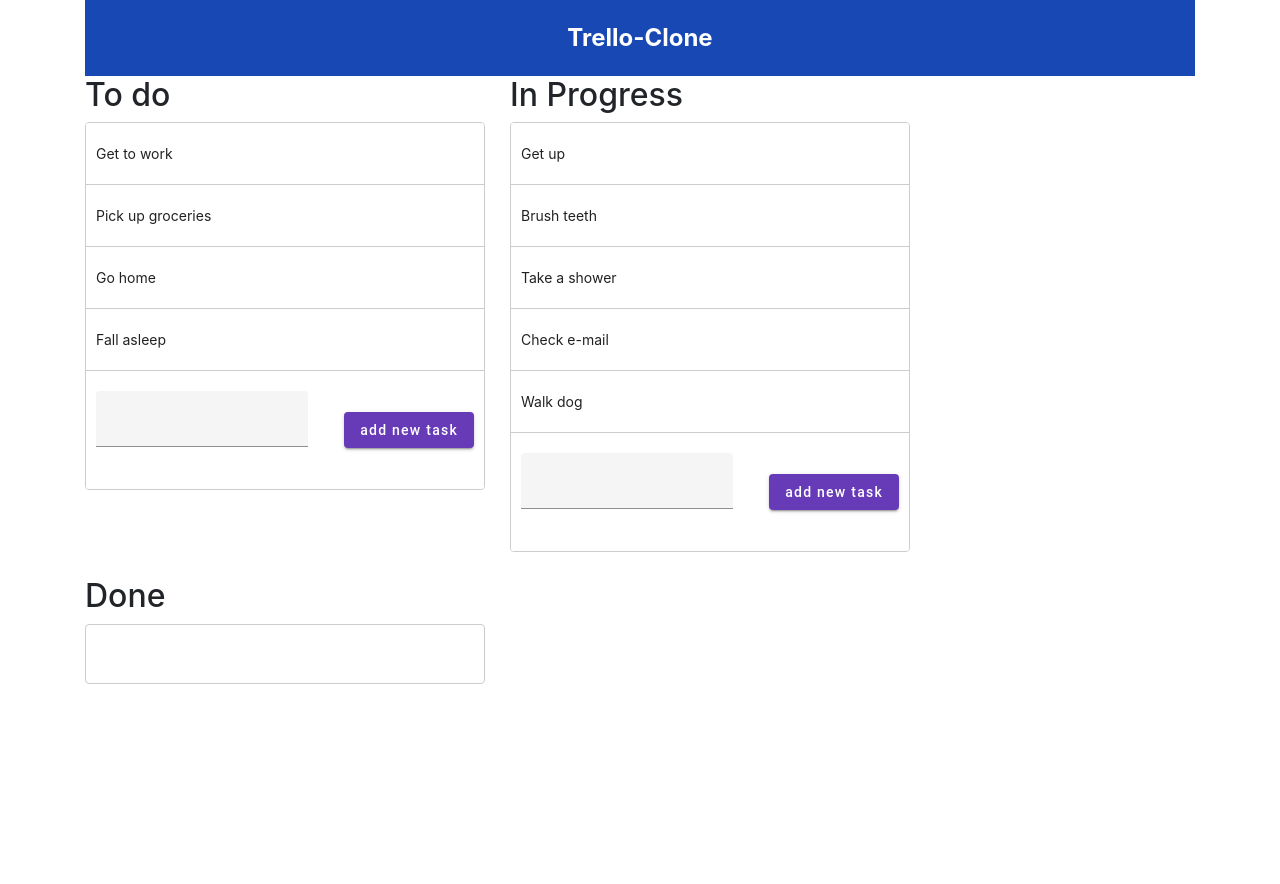
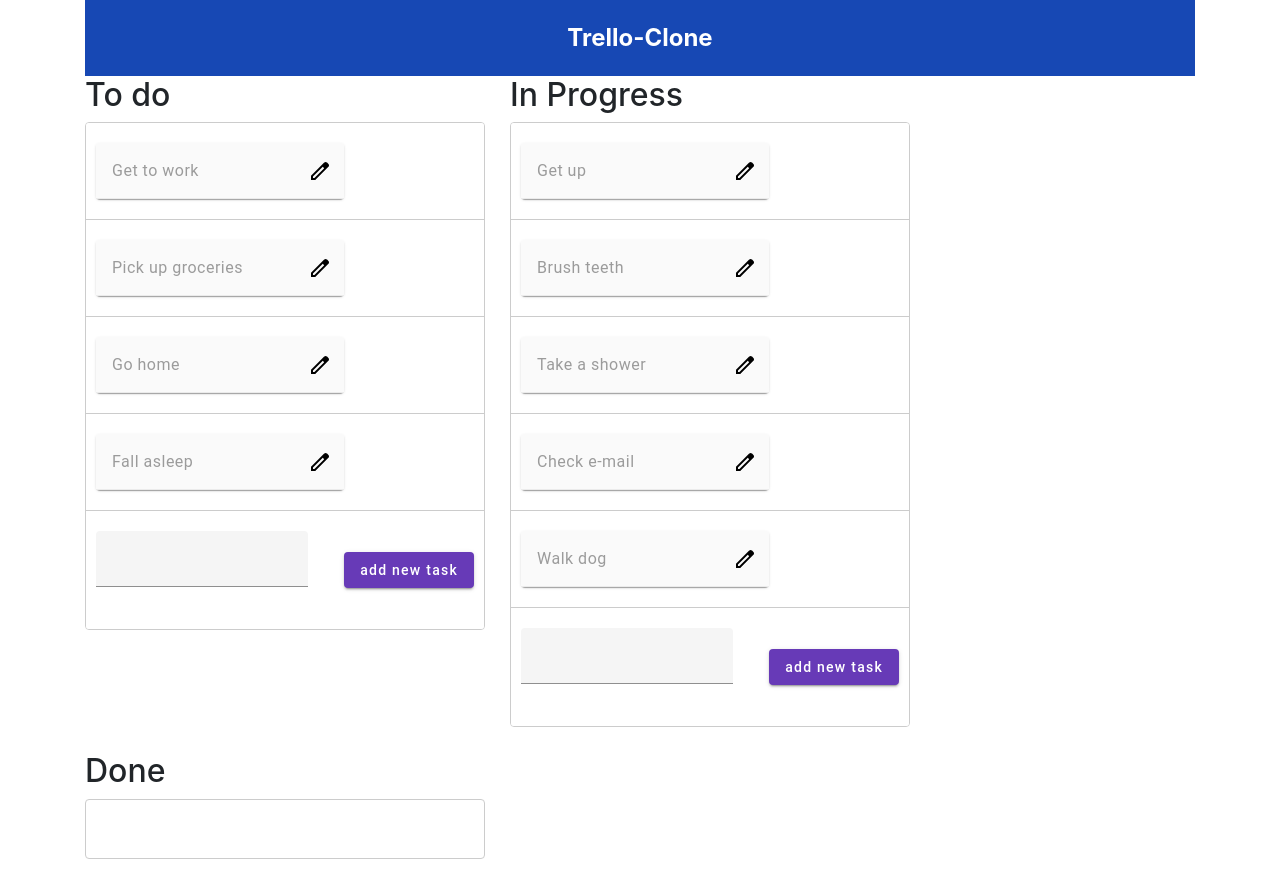
Before and after one commit to ChinmayPAt/PWA, an Angular app: page / in a window 1280 px wide. Before the commit the page ends 800 px from the top, so only its background shows below. Built offline with nearby package versions, Linux system fonts and the light colour scheme.

Commit message:
integrate cards with board

```diff
--- a/src/app/components/board/board.component.html
+++ b/src/app/components/board/board.component.html
@@ -4,7 +4,7 @@
     <div cdkDropList #todoList="cdkDropList" [cdkDropListData]="todo" [cdkDropListConnectedTo]="[doneList, inProgressList]"
         class="example-list" (cdkDropListDropped)="drop($event)">
         @for (item of todo; track item) {
-        <div class="example-box drag" cdkDrag>{{item}}</div>
+        <app-card class="example-box drag" cdkDrag [value]="item"></app-card>
         }
         <div class="example-box add-task">
             <mat-form-field>
@@ -21,7 +21,7 @@
     <div cdkDropList #inProgressList="cdkDropList" [cdkDropListData]="inProgress"
         [cdkDropListConnectedTo]="[todoList, doneList]" class="example-list" (cdkDropListDropped)="drop($event)">
         @for (item of inProgress; track item) {
-        <div class="example-box drag" cdkDrag>{{item}}</div>
+        <app-card class="example-box drag" cdkDrag [value]="item"></app-card>
         }
         <div class="example-box add-task">
             <mat-form-field>
@@ -38,7 +38,7 @@
     <div cdkDropList #doneList="cdkDropList" [cdkDropListData]="done" [cdkDropListConnectedTo]="[todoList, inProgressList]"
         class="example-list" (cdkDropListDropped)="drop($event)">
         @for (item of done; track item) {
-        <div class="example-box drag" cdkDrag>{{item}}</div>
+        <app-card class="example-box drag" cdkDrag [value]="item"></app-card>
         }
     </div>
 </div>
```
